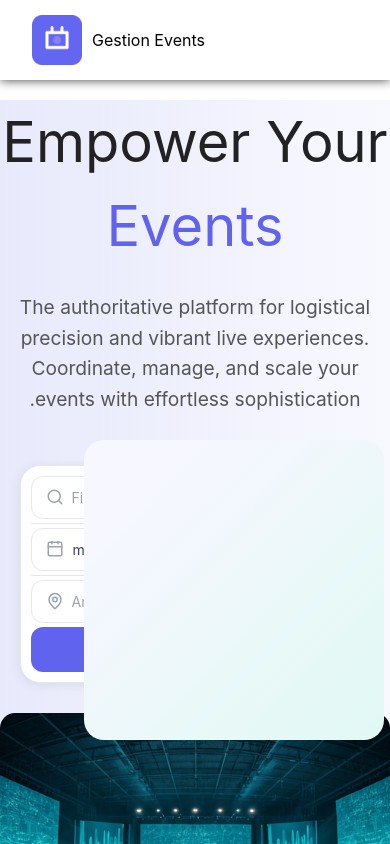
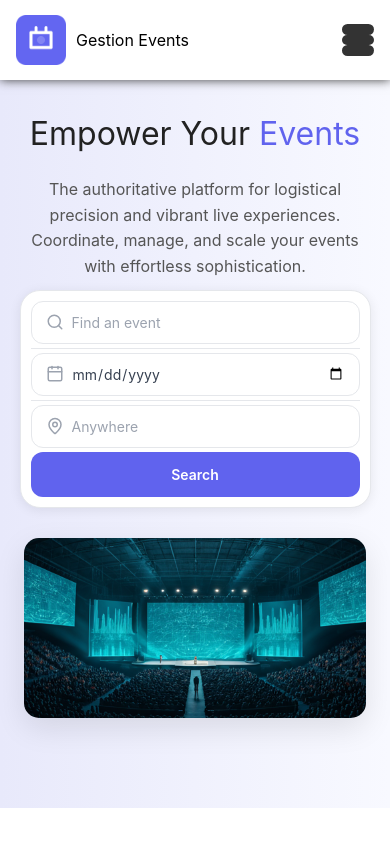
Before and after one commit to doudaoud/gestion-events, a React (Vite) app in the folder client/: page /home in a window 390 px wide. Shown: the top 844 px of the page. Built offline with nearby package versions, Linux system fonts and the light colour scheme.

Commit message:
feat: implement mobile navigation menu and enhance header styles in Home component

```diff
--- a/client/src/pages/Home.tsx
+++ b/client/src/pages/Home.tsx
@@ -1,4 +1,4 @@
-import React from "react";
+import React, { useState } from "react";
 import logo from "../../assets/screen.png";
 import eventImage from "../../assets/unnamed.png";
 import techSummit from "../../assets/event_tech_summit.png";
@@ -42,10 +42,12 @@ const events = [
 ];
 
 export default function Home(): React.ReactNode {
+  const [mobileMenuOpen, setMobileMenuOpen] = useState(false);
+
   return (
     <React.Fragment>
       {/* ── Navbar ── */}
-      <div style={{ marginBottom: "100px" }}>
+      <div className="navbar-spacer">
         <nav>
           <div className="left">
             <img src={logo} alt="logo" style={{ width: "50px", height: "50px" }} />
@@ -58,12 +60,38 @@ export default function Home(): React.ReactNode {
             <a href="#contact">Support</a>
           </div>
           <div className="right">
-            <Link to={"/signIn"}>Sign in</Link>
+            <Link to={"/signIn"} className="nav-signin-link">Sign in</Link>
             <ThemeProvider theme={theme}>
-              <Button variant="contained">Create Event</Button>
+              <Button variant="contained" className="nav-create-btn" sx={{ textTransform: 'none', borderRadius: '8px', fontWeight: 600 }}>Create Event</Button>
             </ThemeProvider>
           </div>
+
+          {/* Hamburger Icon */}
+          <button
+            className={`hamburger-menu ${mobileMenuOpen ? 'open' : ''}`}
+            onClick={() => setMobileMenuOpen(!mobileMenuOpen)}
+          >
+            <span className="bar"></span>
+            <span className="bar"></span>
+            <span className="bar"></span>
+          </button>
         </nav>
+
+        {/* Mobile Dropdown Menu */}
+        <div className={`mobile-nav-links ${mobileMenuOpen ? 'open' : ''}`}>
+          <div className="middle">
+            <a href="#events" onClick={() => setMobileMenuOpen(false)}>Discover</a>
+            <a href="#events" onClick={() => setMobileMenuOpen(false)}>Schedule</a>
+            <a href="#features" onClick={() => setMobileMenuOpen(false)}>Pricing</a>
+            <a href="#contact" onClick={() => setMobileMenuOpen(false)}>Support</a>
+          </div>
+          <div className="right">
+            <Link to={"/signIn"} className="nav-signin-link" onClick={() => setMobileMenuOpen(false)}>Sign in</Link>
+            <ThemeProvider theme={theme}>
+              <Button variant="contained" className="nav-create-btn" sx={{ textTransform: 'none', borderRadius: '8px', fontWeight: 600 }} onClick={() => setMobileMenuOpen(false)}>Create Event</Button>
+            </ThemeProvider>
+          </div>
+        </div>
       </div>
 
       {/* ── Hero ── */}
@@ -85,28 +113,12 @@ export default function Home(): React.ReactNode {
               <SearchBar />
             </div>
           </div>
-          <div style={{ display: "flex", justifyContent: "center", marginBottom: "20px" }}>
-            <img
-              src={eventImage}
-              alt="event image"
-              style={{ height: "280px", width: "654px", borderRadius: "15px", objectFit: "cover" }}
-            />
+          <div className="hero-img-wrapper">
+            <img src={eventImage} alt="event image" className="hero-img" />
           </div>
         </div>
 
-        <div
-          style={{
-            height: 300,
-            width: 300,
-            backgroundColor: "red",
-            position: "absolute",
-            borderRadius: "20px",
-            top: "440px",
-            right: "6px",
-            backgroundImage:
-              "linear-gradient(to top left , rgb(224, 249, 243) 0% , rgb(246, 247, 255) 80%)",
-          }}
-        ></div>
+        <div className="decorative-box"></div>
       </header>
 
       {/* ── Popular Upcoming Events ── */}
--- a/client/src/pages/styles/home.css
+++ b/client/src/pages/styles/home.css
@@ -7,13 +7,12 @@ nav {
   flex-flow: row nowrap;
   justify-content: space-between;
   align-items: center;
-  /* background-color: red; */
   box-shadow: 0px 0.1px 10px rgb(62, 62, 62);
   position: fixed;
-  /* margin-bottom: 100px; */
+  top: 0;
+  left: 0;
   z-index: 100;
-background-color: white;
-margin-top: -100px;
+  background-color: white;
 }
 .left {
   display: flex;
@@ -72,41 +71,38 @@ margin-top: -100px;
 }
 
 header {
-  /* background-color: rgb(231, 232, 251); */
+  position: relative;
   background-image: linear-gradient(
     to right,
     rgb(232, 233, 251),
     rgb(248, 249, 255)
   );
-  /* margin-top: -10px; */
-  padding-bottom: 0.2px;
-  z-index: -10;
-  direction: rtl;
-  /* height: 100px; */
+  padding-bottom: 40px;
+  overflow: hidden; /* Empêche la boîte de dépasser et causer un scroll horizontal */
 }
 
 header .titles {
-  margin-top: 11px;
   text-align: center;
-  padding-bottom: 100px;
+  /* La padding top de 100px permet au titre de ne pas être caché par la navbar fixe de 80px */
+  padding: 100px 1.5rem 60px;
 }
 
 header .titles h1 {
-  font-size: 3.5rem; /* Agrandit le titre */
-  color: #222; /* Couleur de base du texte */
-  margin-bottom: 1.5rem; /* Ajoute un espace entre le titre et le paragraphe */
+  font-size: clamp(2rem, 5vw, 3.5rem);
+  color: #222;
+  margin-bottom: 1.2rem;
 }
 
 header .titles h1 span {
-  color: rgb(96, 99, 238); /* Met le mot "Events" dans la couleur de la charte graphique */
+  color: rgb(96, 99, 238);
 }
 
 header .titles p {
-  font-size: 1.2rem; /* Agrandit légèrement le texte de description */
+  font-size: clamp(0.95rem, 2vw, 1.2rem);
   color: #555;
-  max-width: 700px; /* Limite la largeur du paragraphe pour une meilleure lisibilité */
-  margin: 0 auto; /* Centre le paragraphe horizontalement */
-  line-height: 1.6; /* Améliore l'espacement entre les lignes */
+  max-width: 600px;
+  margin: 0 auto;
+  line-height: 1.6;
 }
 
 /* Styles pour le bouton hamburger (sera visible sur mobile uniquement) */
@@ -123,6 +119,7 @@ header .titles p {
   z-index: 1001; /* Pour être sûr qu'il est au-dessus des autres éléments */
 }
 .hamburger-menu .bar {
+  display: block;
   width: 2rem;
   height: 0.25rem;
   background: #333; /* Couleur des barres, à adapter selon votre design */
@@ -142,64 +139,9 @@ header .titles p {
 .hamburger-menu.open .bar:nth-child(3) {
   transform: translateY(-8px) rotate(-45deg);
 }
-@media screen and (max-width: 768px) {
-  nav {
-    /* On garde la nav en ligne, mais on espace le logo et le menu */
-    justify-content: space-between;
-    padding: 0 2rem;
-  }
-
-  .hamburger-menu {
-    display: flex; /* On affiche le bouton hamburger sur mobile */
-  }
-
-  /* On cache les liens sur la barre de navigation par défaut sur mobile */
-  nav > .middle,
-  nav > .right {
-    display: none;
-  }
-
-  /* Styles pour le menu qui s'ouvrira en plein écran */
-  .mobile-nav-links {
-    position: fixed;
-    top: 0;
-    left: 0;
-    width: 100%;
-    height: 100vh;
-    background-color: white;
-    display: flex;
-    flex-direction: column;
-    justify-content: flex-start; /* Aligne les éléments en haut */
-    align-items: center; /* Centre les éléments horizontalement */
-    padding-top: 100px; /* Espace en haut pour ne pas être caché par la nav */
-    gap: 4rem; /* Espace entre les liens et les icônes */
-    transform: translateX(100%); /* Caché sur la droite par défaut */
-    transition: transform 0.3s ease-in-out;
-    z-index: 1000;
-  }
-
-  /* Affiche les sections .middle et .right dans le menu mobile */
-  .mobile-nav-links > .middle,
-  .mobile-nav-links > .right {
-    display: flex;
-    flex-direction: column;
-    align-items: center;
-    gap: 2rem;
-  }
-
-  /* Agrandit la police des liens pour une meilleure lisibilité et interaction */
-  .mobile-nav-links > .middle a {
-    font-size: 1.8rem;
-  }
-
-  /* Classe 'open' pour faire apparaître le menu */
-  .mobile-nav-links.open {
-    transform: translateX(0);
-  }
-}
-
-.navbar-container {
-  margin-bottom: 100px;
+/* End of hamburger menu styles */
+.navbar-spacer {
+  height: 80px;
 }
 
 .logo-img {
@@ -220,28 +162,25 @@ header .titles p {
   direction: ltr;
 }
 
-.event-image-container {
-  display: flex;
-  flex-flow: row wrap;
-  justify-content: center;
-  margin-bottom: 20px;
-}
-
-.event-image {
-  height: 280px;
-  width: 654px;
-  border-radius: 15px;
-}
+/* Old unused image styles removed */
 
 .decorative-box {
   height: 300px;
   width: 300px;
-  background-color: red;
   position: absolute;
   border-radius: 20px;
-  top: 440px;
-  right: 6px;
+  bottom: -30px;
+  right: -30px;
   background-image: linear-gradient(to top left , rgb(224, 249, 243) 0% , rgb(246, 247, 255) 80%);
+  z-index: 0;
+}
+
+/* On s'assure que le contenu du header passe par-dessus la boîte décorative */
+header .titles,
+.searchbar-container,
+.hero-img-wrapper {
+  position: relative;
+  z-index: 2;
 }
 
 /* ========================================
@@ -692,47 +631,196 @@ header .titles p {
 }
 
 /* ========================================
-   RESPONSIVE
+   NAV AND HERO COMPONENT STYLES
 ======================================== */
-@media screen and (max-width: 900px) {
+.nav-signin-link {
+  font-weight: 600;
+  color: #111827;
+  text-decoration: none;
+  font-size: 0.95rem;
+  transition: color 0.2s ease;
+}
+.nav-signin-link:hover {
+  color: rgb(96, 99, 238);
+}
+
+.hero-img-wrapper {
+  display: flex;
+  justify-content: center;
+  margin-bottom: 20px;
+  padding: 0 1.5rem;
+}
+.hero-img {
+  width: 100%;
+  max-width: 654px;
+  height: 280px;
+  border-radius: 15px;
+  object-fit: cover;
+  box-shadow: 0 10px 30px rgba(0,0,0,0.1);
+}
+
+/* ========================================
+   RESPONSIVE — TABLET (≤ 1024px)
+======================================== */
+@media screen and (max-width: 1024px) {
   .events-grid {
+    grid-template-columns: repeat(2, 1fr);
+  }
+
+  .footer-content {
     grid-template-columns: 1fr 1fr;
+    gap: 32px;
+  }
+
+  .cta-card {
+    max-width: 90%;
+    padding: 48px 36px;
+  }
+}
+
+/* ========================================
+   RESPONSIVE — SMALL TABLET (≤ 768px)
+======================================== */
+@media screen and (max-width: 768px) {
+  /* Navbar */
+  nav > .middle,
+  nav > .right {
+    display: none;
+  }
+
+  .hamburger-menu {
+    display: flex;
+  }
+
+  .mobile-nav-links {
+    position: fixed;
+    top: 0;
+    left: 0;
+    width: 100%;
+    height: 100vh;
+    background-color: white;
+    display: flex;
+    flex-direction: column;
+    justify-content: flex-start;
+    align-items: center;
+    padding-top: 120px;
+    gap: 3rem;
+    transform: translateX(100%);
+    transition: transform 0.3s cubic-bezier(0.4, 0, 0.2, 1);
+    z-index: 90;
+  }
+
+  .mobile-nav-links.open {
+    transform: translateX(0);
+  }
+
+  .mobile-nav-links .middle,
+  .mobile-nav-links .right {
+    display: flex;
+    flex-direction: column;
+    align-items: center;
+    gap: 2rem;
+  }
+
+  .mobile-nav-links .middle a {
+    font-size: 1.5rem;
+    font-weight: 600;
+    text-decoration: none;
+    color: #111827;
+  }
+
+  header .titles {
+    padding: 30px 1rem 60px;
+  }
+
+  .decorative-box {
+    display: none;
+  }
+
+  .events-section {
+    padding: 0 1rem;
+    margin: 40px auto;
+  }
+
+  .events-section-header {
+    flex-direction: column;
+    align-items: flex-start;
+    gap: 10px;
+  }
+
+  .features-section {
+    padding: 50px 1rem;
   }
 
   .features-grid {
     grid-template-columns: 1fr;
   }
 
+  .features-small-grid {
+    grid-template-columns: 1fr 1fr;
+    gap: 14px;
+  }
+
+  .cta-section {
+    padding: 40px 1rem;
+  }
+
+  .cta-card {
+    max-width: 100%;
+    padding: 40px 24px;
+    border-radius: 18px;
+  }
+
+  .site-footer {
+    padding: 40px 1.5rem 0;
+  }
+
   .footer-content {
     grid-template-columns: 1fr 1fr;
+    gap: 28px;
   }
 }
 
-@media screen and (max-width: 600px) {
+/* ========================================
+   RESPONSIVE — MOBILE (≤ 480px)
+======================================== */
+@media screen and (max-width: 480px) {
+  nav {
+    padding: 0 1rem;
+  }
+
+  header .titles h1 {
+    font-size: 2rem;
+  }
+
+  header .titles p {
+    font-size: 1rem;
+  }
+
+  .hero-img {
+    height: 180px;
+  }
+
   .events-grid {
     grid-template-columns: 1fr;
-  }
-
-  .events-section-header {
-    flex-direction: column;
-    align-items: flex-start;
-    gap: 12px;
+    gap: 16px;
   }
 
   .features-small-grid {
     grid-template-columns: 1fr;
   }
 
-  .cta-card {
-    padding: 36px 24px;
+  .cta-buttons {
+    flex-direction: column;
   }
 
-  .cta-title {
-    font-size: 1.5rem;
+  .cta-btn {
+    width: 100%;
+    text-align: center;
   }
 
   .footer-content {
     grid-template-columns: 1fr;
-    gap: 28px;
+    gap: 24px;
   }
 }
```
Also changed, not shown: client/src/pages/Signin.tsx (added, +10 -0 lines).
